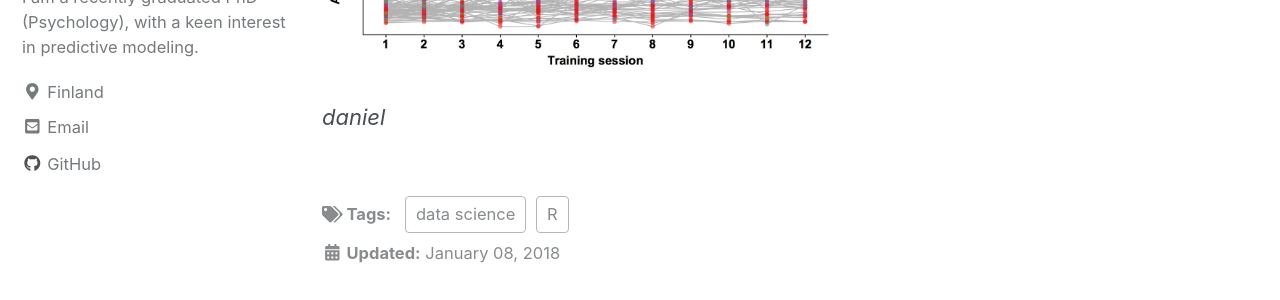
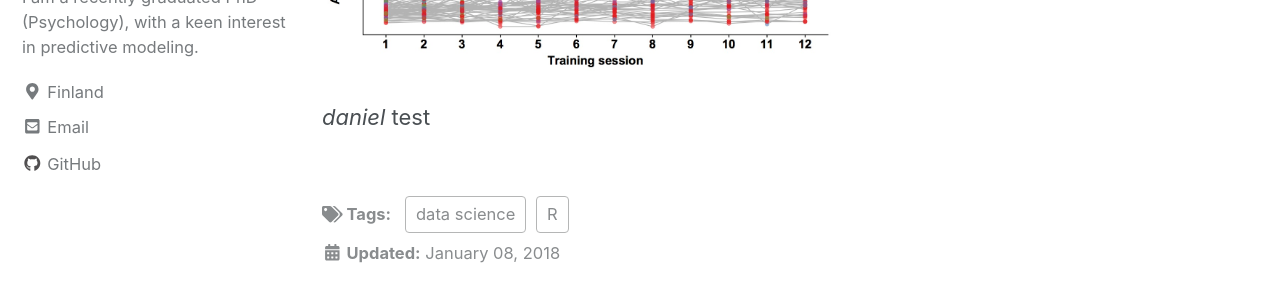
Before and after one commit to danielfellman/danielfellman.github.io, a Jekyll site: the page built from _posts/2019-01-08-visualization.md, in a window 1280 px wide and 900 px high, scrolled down 1520 px. Shown: the part 156-456 px from the top of the window. Built offline with Jekyll 4.4.1, drawn with Linux system fonts in a browser that asks for light colours; cached includes are drawn as plain includes; nearby versions of some CDN libraries.

Commit message:
Update 2019-01-08-visualization.md

```diff
--- a/_posts/2019-01-08-visualization.md
+++ b/_posts/2019-01-08-visualization.md
@@ -38,4 +38,4 @@ Here is a link [link](www.braintrain.fi)
 <img src="{{ site.url }}{{ site.baseurl }}/images/plot.jpg" alt="Data visualizations">
 
 
-<i> daniel </i>
+<i> daniel </i> test
```
